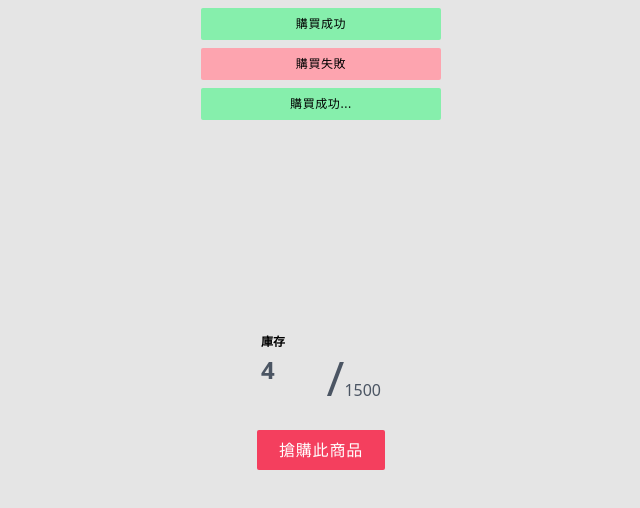
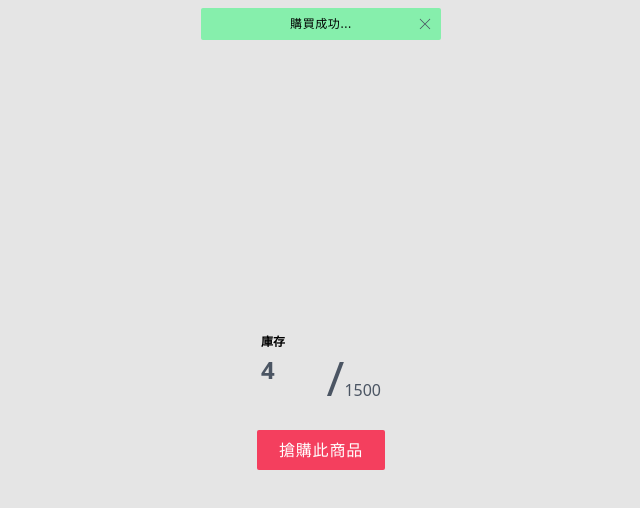
Before and after one commit to williamafil/zygroup-task, a React (Vite) app: page / in a window 1280 px wide. Both pictures are taken after a click on the button "搶購此商品". Shown: the top 508 px of the page, without its empty margins (319-959 px from the left). Built offline with nearby package versions, Linux system fonts and the light colour scheme.

Commit message:
Add success notice

```diff
--- a/src/App.jsx
+++ b/src/App.jsx
@@ -14,9 +14,10 @@ function App() {
 
   const purchaseHandler = () => {
     setIsLoading(true);
+    const id = Math.floor(Math.random() * 1000);
     dispatch({
       type: "ADD_NOTICE",
-      payload: { kind: "SUCCESS", message: "購買成功..." },
+      payload: { id, kind: "SUCCESS", message: "購買成功..." },
     });
     setCount((prev) => (prev -= 1));
     setTimeout(() => setIsLoading(false), 2000);
--- /dev/null
+++ b/src/components/notification/Notice.jsx
@@ -0,0 +1,39 @@
+import { useEffect } from "react";
+import clsx from "clsx";
+import { ReactComponent as RemoveIcon } from "../icons/remove.svg";
+
+function Notice({ notice, onRemove }) {
+  const bgColor = (kind) => {
+    switch (kind) {
+      case "SUCCESS":
+        return "bg-green-300";
+      case "FAIL":
+        return "bg-rose-300";
+      default:
+        return "";
+    }
+  };
+
+  useEffect(() => {
+    const timer = setTimeout(() => onRemove(notice.id), 3000);
+    return () => clearTimeout(timer);
+  }, []);
+
+  return (
+    <article
+      className={clsx(
+        "relative",
+        "h-8 w-60 bg-blue-200 text-xs tracking-wider rounded-sm flex justify-center items-center",
+        bgColor(notice.kind)
+      )}
+    >
+      {notice.message}
+      <RemoveIcon
+        onClick={() => onRemove(notice.id)}
+        className="absolute my-auto top-0 bottom-0 right-2 w-4 cursor-pointer text-gray-600"
+      />
+    </article>
+  );
+}
+
+export default Notice;
--- a/src/components/notification/NotificationContainer.jsx
+++ b/src/components/notification/NotificationContainer.jsx
@@ -1,34 +1,25 @@
 import { useContext } from "react";
-import clsx from "clsx";
 import { NoticeContext } from "../../context/notification-context";
+
+import Notice from "./Notice";
 
 function NotificationContainer() {
   const { state, dispatch } = useContext(NoticeContext);
 
-  const bgColor = (kind) => {
-    switch (kind) {
-      case "SUCCESS":
-        return "bg-green-300";
-      case "FAIL":
-        return "bg-rose-300";
-      default:
-        return "";
-    }
+  const removeNoticeHandler = (id) => {
+    console.log("remove notice");
+    dispatch({ type: "REMOVE_NOTICE", payload: id });
   };
 
   return (
     <div className="absolute top-2 left-0 right-0 flex justify-center">
       <section className="flex flex-col gap-2">
-        {state.notice.map((notice, idx) => (
-          <article
-            key={idx}
-            className={clsx(
-              "h-8 w-60 bg-blue-200 text-xs tracking-wider rounded-sm flex justify-center items-center",
-              bgColor(notice.kind)
-            )}
-          >
-            {notice.message}
-          </article>
+        {state.notice.map((notice) => (
+          <Notice
+            key={notice.id}
+            notice={notice}
+            onRemove={removeNoticeHandler}
+          />
         ))}
       </section>
     </div>
--- a/src/context/notification-context.jsx
+++ b/src/context/notification-context.jsx
@@ -1,10 +1,7 @@
 import { createContext, useReducer } from "react";
 
 const initialState = {
-  notice: [
-    { kind: "SUCCESS", message: "購買成功" },
-    { kind: "FAIL", message: "購買失敗" },
-  ],
+  notice: [],
 };
 
 const noticeReducer = (state, action) => {
@@ -13,6 +10,14 @@ const noticeReducer = (state, action) => {
       return {
         ...state,
         notice: [...state.notice, action.payload],
+      };
+    case "REMOVE_NOTICE":
+      const remaining = state.notice.filter(
+        (notice) => notice.id !== action.payload
+      );
+      return {
+        ...state,
+        notice: remaining,
       };
     default:
       return state;
```
Also changed, not shown: src/components/icons/remove.svg (added), 1 other file (tests, documents, lock files or other folders).
